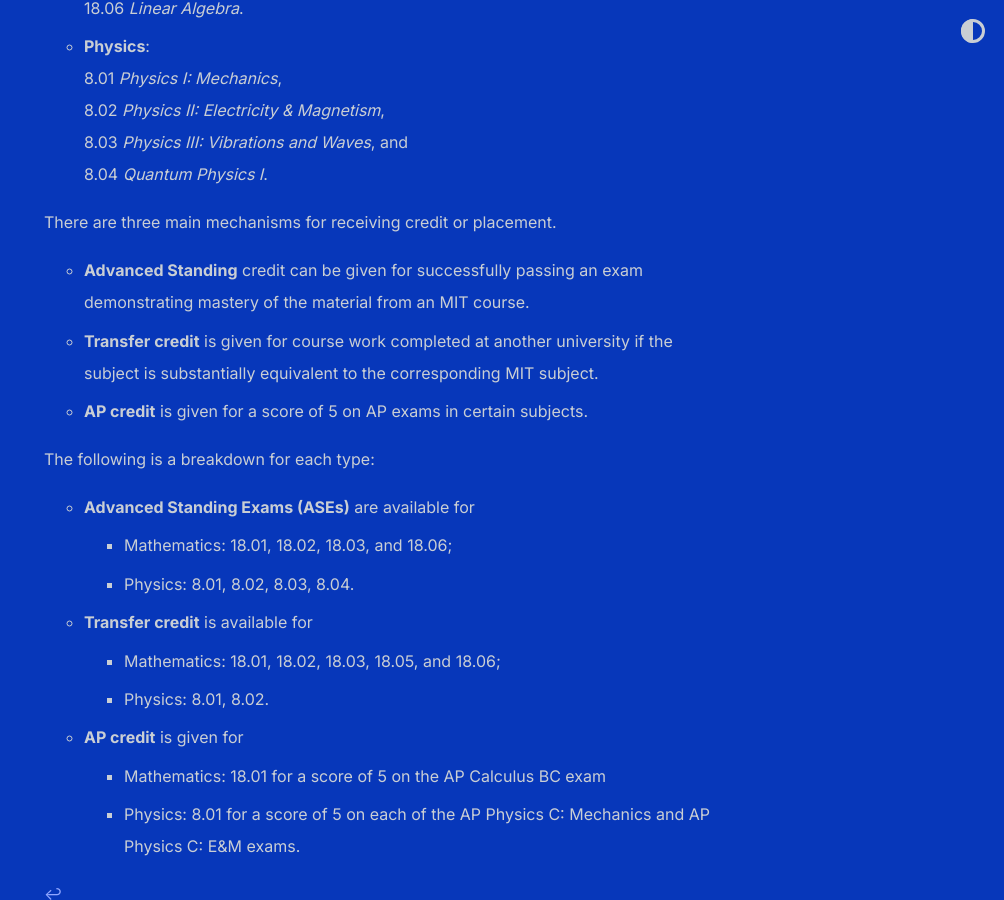
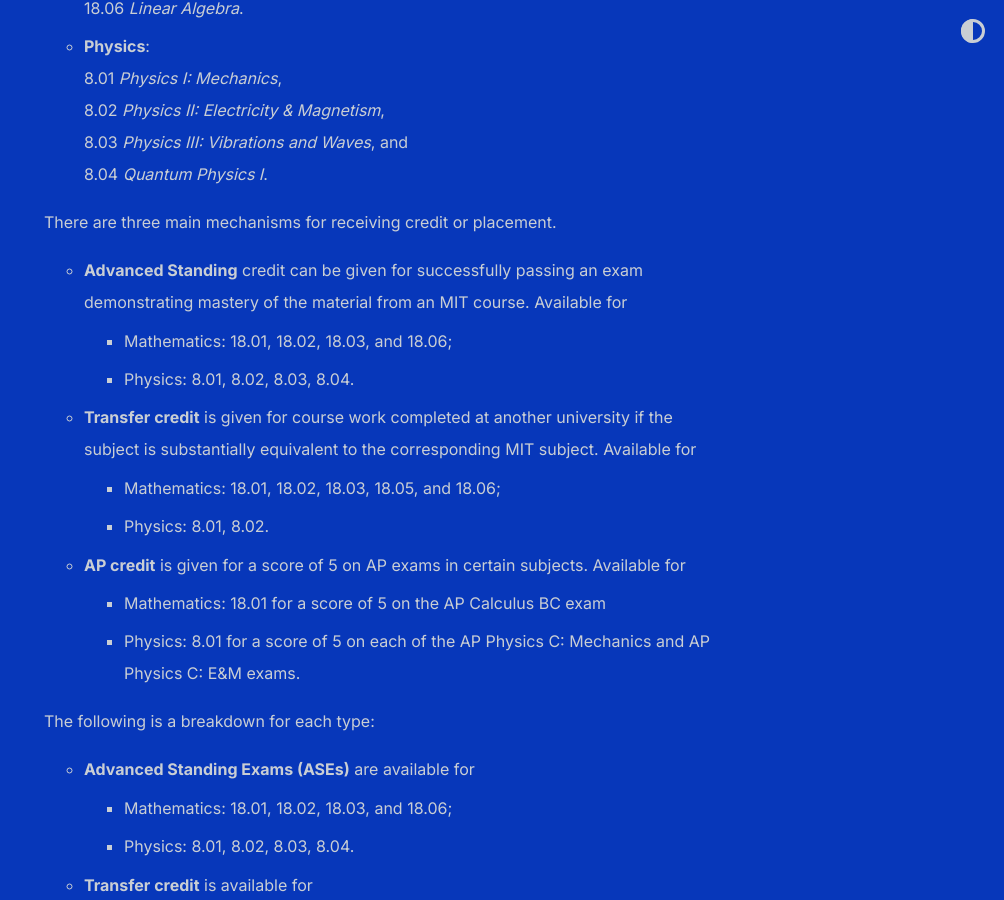
Before and after one commit to shihankanungo/shihankanungo.github.io, a Jekyll site: the page built from courses.md, in a window 1280 px wide and 900 px high, scrolled down 5722 px. Shown: the whole window, without its empty margins (276-1280 px from the left). Built offline with Jekyll 4.4.1, drawn with Linux system fonts in a browser that asks for light colours.

Commit message:
Update courses.md

```diff
--- a/courses.md
+++ b/courses.md
@@ -28,9 +28,15 @@
       8.04 *Quantum Physics I*.
 
     There are three main mechanisms for receiving credit or placement.
-    - **Advanced Standing** credit can be given for successfully passing an exam demonstrating mastery of the material from an MIT course.
-    - **Transfer credit** is given for course work completed at another university if the subject is substantially equivalent to the corresponding MIT subject.
-    - **AP credit** is given for a score of 5 on AP exams in certain subjects.
+    - **Advanced Standing** credit can be given for successfully passing an exam demonstrating mastery of the material from an MIT course. Available for
+      - Mathematics: 18.01, 18.02, 18.03, and 18.06;
+      - Physics: 8.01, 8.02, 8.03, 8.04.
+    - **Transfer credit** is given for course work completed at another university if the subject is substantially equivalent to the corresponding MIT subject. Available for
+      - Mathematics: 18.01, 18.02, 18.03, 18.05, and 18.06;
+      - Physics: 8.01, 8.02.
+    - **AP credit** is given for a score of 5 on AP exams in certain subjects. Available for
+      - Mathematics: 18.01 for a score of 5 on the AP Calculus BC exam
+      - Physics: 8.01 for a score of 5 on each of the AP Physics C: Mechanics and AP Physics C: E&M exams.
 
     The following is a breakdown for each type:
     - **Advanced Standing Exams (ASEs)** are available for
```
